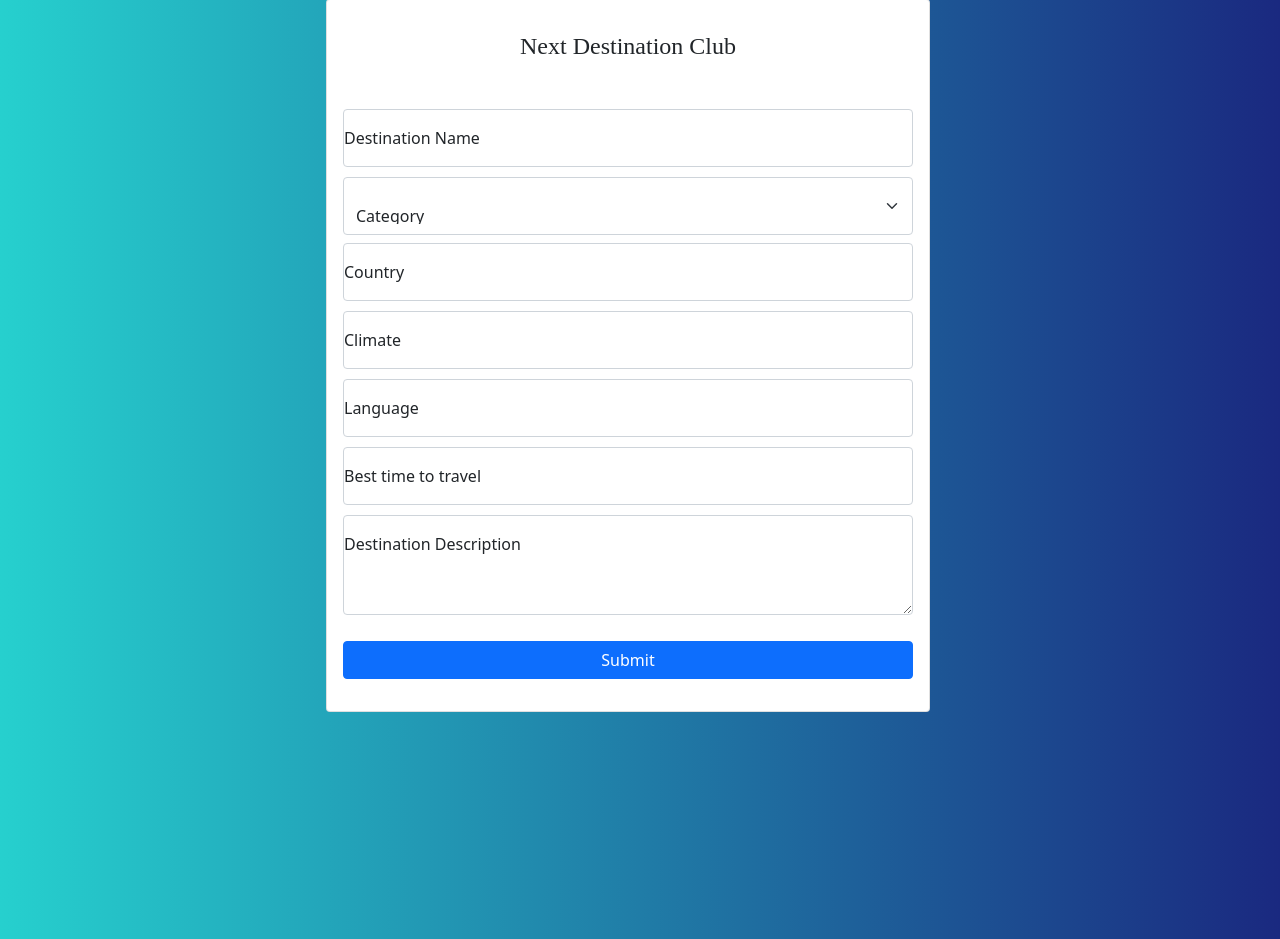
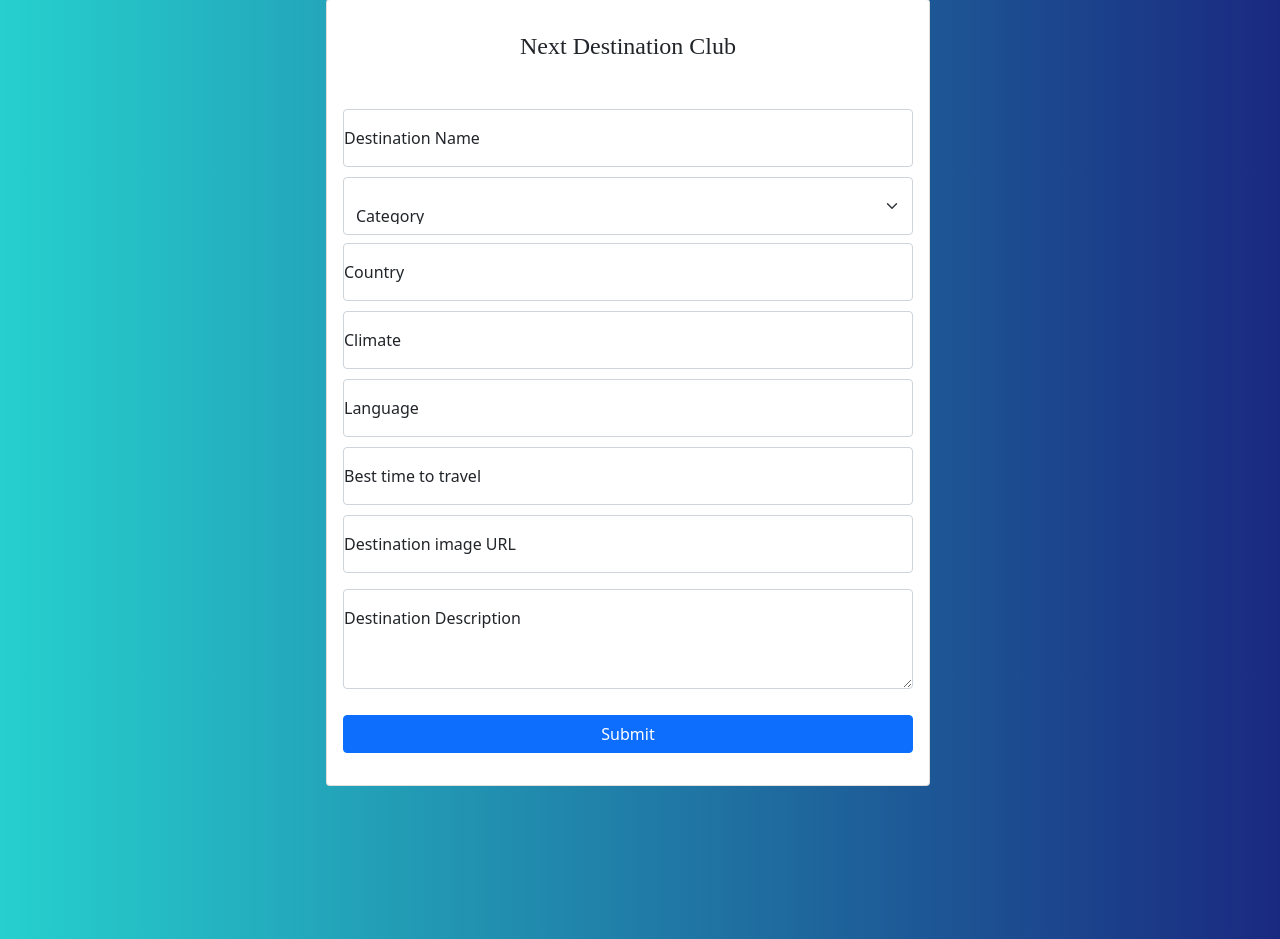
Before and after one commit to jas-sin82/next-destination-club-milestone-3, a Flask app: page /add_destination in a window 1280 px wide. Shown: the part 339-1278 px from the top of the page. Run offline with Flask 2, Linux system fonts and the light colour scheme; the visitor is signed in with stand-in values (Sample User, id 1); data that the repository does not hold is empty; some libraries are stand-ins or nearby versions.

Commit message:
Add image input in destination form

```diff
--- a/app.py
+++ b/app.py
@@ -134,6 +134,7 @@ def add_destination():
                 "climate": request.form.get("climate"),
                 "language": request.form.get("language"),
                 "best_time_to_travel": request.form.get("best_time_to_travel"),
+                "destination_image": request.form.get("destination_image"),
                 "destination_description": request.form.get(
                     "destination_description"),
                 "created_by": session["user"]
--- a/templates/add-destination.html
+++ b/templates/add-destination.html
@@ -56,11 +56,16 @@
                                     <label for="best_time_to_travel">Best time to travel</label>
                                 </div>
                                 <div class="form-floating mb-3">
+                                    <input type="url" class="form-control" name ="destination_image" id="destination_image" placeholder="Destination Image required">
+                                    <label for="destination_image">Destination image URL</label>
+                                </div>
+                                <div class="form-floating mb-3">
                                     <textarea class="form-control" name="destination_description"
                                         placeholder="Please describe something about destination"
                                         id="destination_description" style="height: 100px"></textarea>
                                     <label for="destination_description">Destination Description</label>
-                                </div><br>
+                                </div>
+                                <br>
                                 <!--login button-->
                                 <div class="d-grid mb-3">
                                     <button class="btn btn-primary" type="submit">Submit</button>
```
